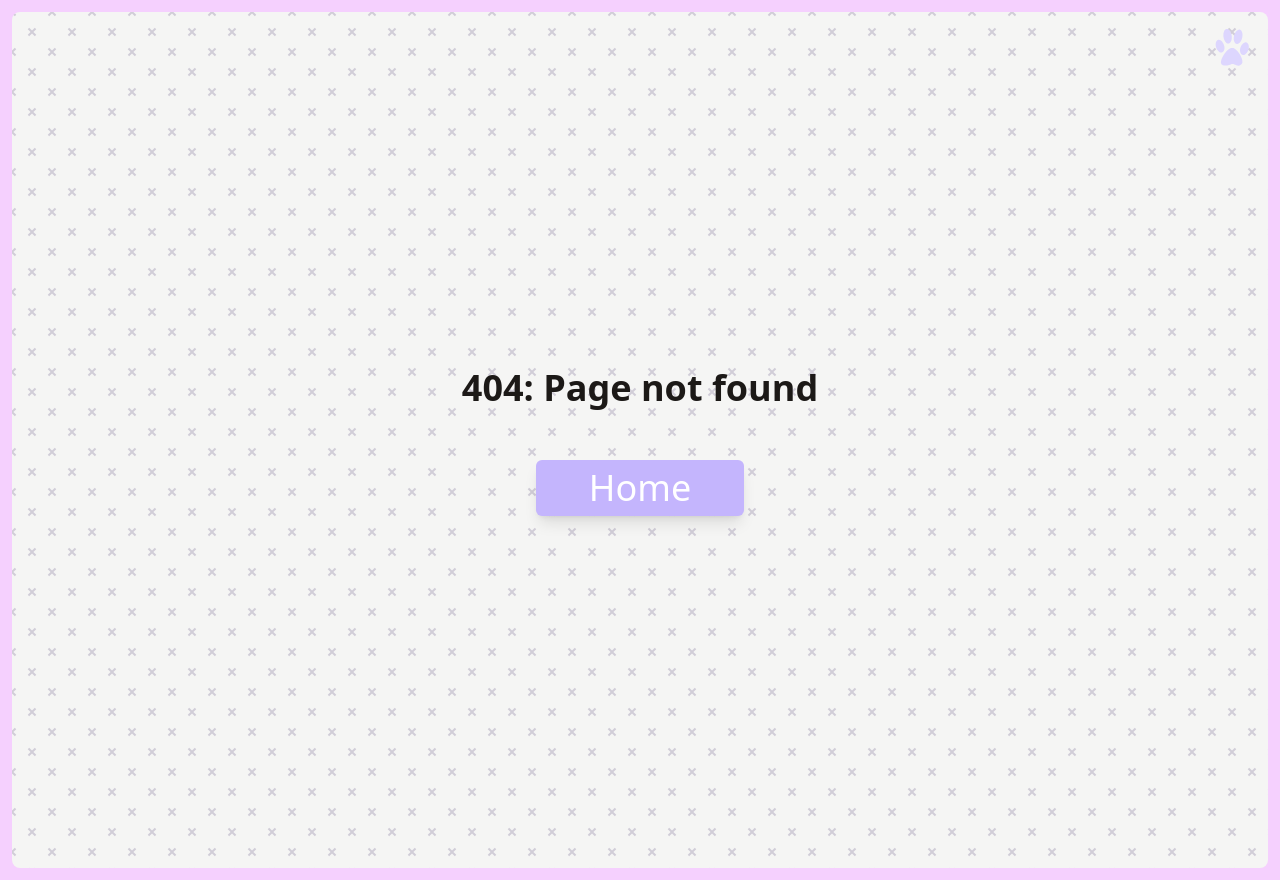
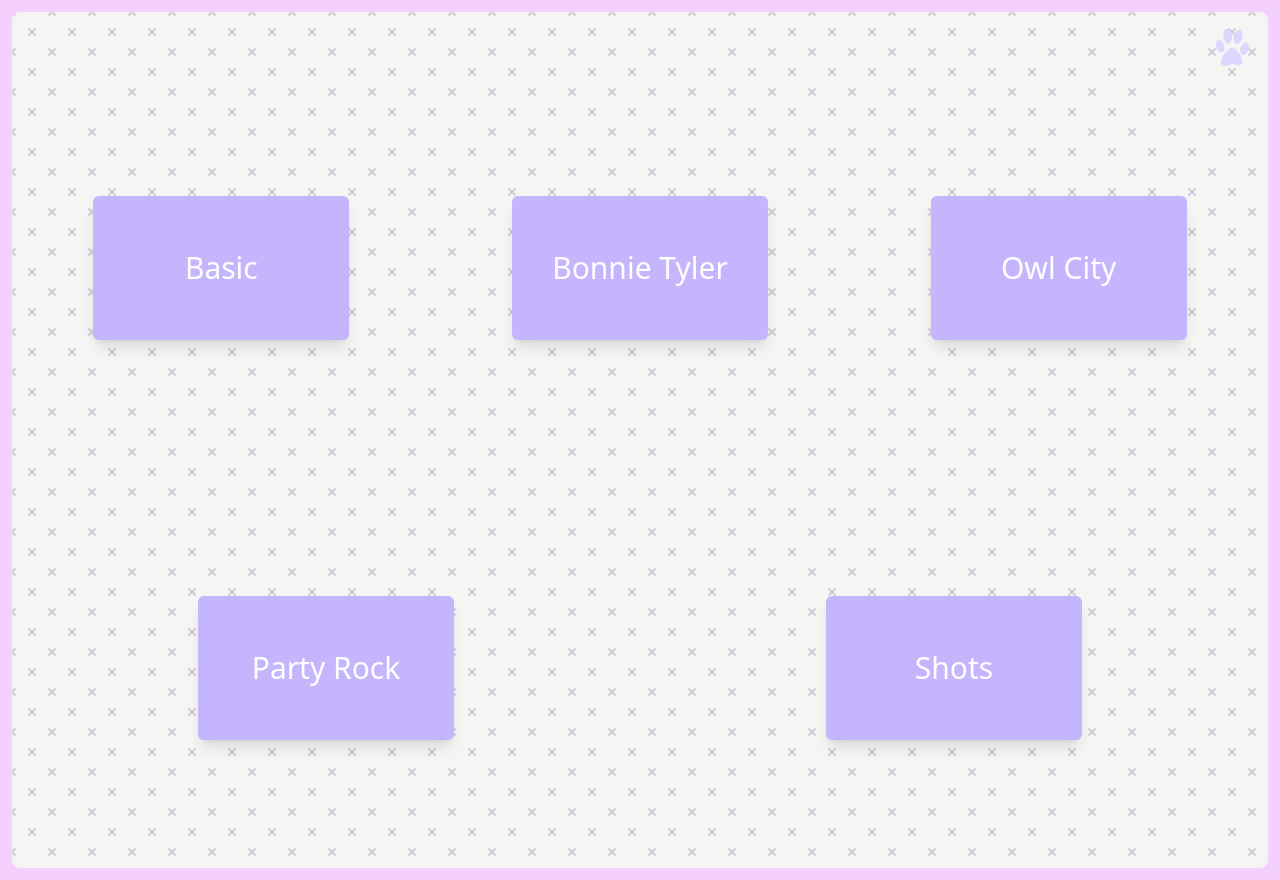
Before and after one commit to Script-Kitties-CA/Script-Kitties-CA.github-io, a Gatsby site: page /soundboard in a window 1280 px wide. Before the commit this address had no page. Built offline with nearby package versions, Linux system fonts and the light colour scheme; Gatsby itself is replaced by a stand-in of ours.

Commit message:
Create soundboard

```diff
--- /dev/null
+++ b/src/components/soundboard/sound.jsx
@@ -0,0 +1,22 @@
+import * as React from "react";
+
+const Sound = (props) => {
+  let audio = new Audio(props.audio);
+
+  const start = () => {
+    audio.play();
+  };
+
+  return (
+    <div>
+      <button
+        onClick={start}
+        class="text-white text-3xl text-center w-64 h-36 mx-8 my-8 px-8 py-2 rounded-md shadow-lg bg-violet-300 dark:bg-violet-400 hover:bg-violet-400 dark:hover:bg-violet-500 transition duration-75 ease-out transform hover:scale-103"
+      >
+        {props.title}
+      </button>
+    </div>
+  );
+};
+
+export default Sound;
--- /dev/null
+++ b/src/components/soundboard/soundboard.jsx
@@ -0,0 +1,23 @@
+import * as React from "react";
+
+import Sound from "./sound";
+
+import flagBasic from "../audio/flag-basic.mp3";
+import flagBonnieTyler from "../audio/flag-bonnie-tyler.mp3";
+import flagOwlCity from "../audio/flag-owl-city.mp3";
+import flagPartyRock from "../audio/flag-party-rock.mp3";
+import flagShots from "../audio/flag-shots.mp3";
+
+const Soundboard = () => {
+  return (
+    <div className="min-h-screen flex flex-wrap justify-around items-center">
+      <Sound audio={flagBasic} title="Basic" />
+      <Sound audio={flagBonnieTyler} title="Bonnie Tyler" />
+      <Sound audio={flagOwlCity} title="Owl City" />
+      <Sound audio={flagPartyRock} title="Party Rock" />
+      <Sound audio={flagShots} title="Shots" />
+    </div>
+  );
+};
+
+export default Soundboard;
--- a/src/pages/404.jsx
+++ b/src/pages/404.jsx
@@ -12,7 +12,6 @@ const NotFoundPage = () => {
         <p className="font-bold text-4xl text-stone-900 dark:text-stone-100">
           404: Page not found
         </p>
-        {/* <a href="/" className="text-3xl my-10 underline">Home</a> */}
         <div className="px-5 py-3 my-10">
           <a className="text-3xl sm:text-4xl text-white" href="/">
             <div className="text-center w-52 px-8 py-2 rounded-md shadow-lg bg-violet-300 dark:bg-violet-400 hover:bg-violet-400 dark:hover:bg-violet-500 transition duration-75 ease-out transform hover:scale-103">
@@ -26,7 +25,7 @@ const NotFoundPage = () => {
 };
 
 export function Head() {
-  return <SiteMetadata title="Script Kitties - 404" />;
+  return <SiteMetadata title="404 - Script Kitties" />;
 }
 
 export default NotFoundPage;
--- /dev/null
+++ b/src/pages/soundboard.jsx
@@ -0,0 +1,21 @@
+import * as React from "react";
+
+import SiteMetadata from "../components/seo";
+import ThemeSwitcher from "../components/themeswitcher";
+import Layout from "../components/layout";
+import Soundboard from "../components/soundboard/soundboard";
+
+const IndexPage = () => {
+  return (
+    <Layout>
+      <ThemeSwitcher />
+      <Soundboard />
+    </Layout>
+  );
+};
+
+export function Head() {
+  return <SiteMetadata title="Soundboard - Script Kitties" />;
+}
+
+export default IndexPage;
```
Also changed, not shown: README.md, 5 other files.
